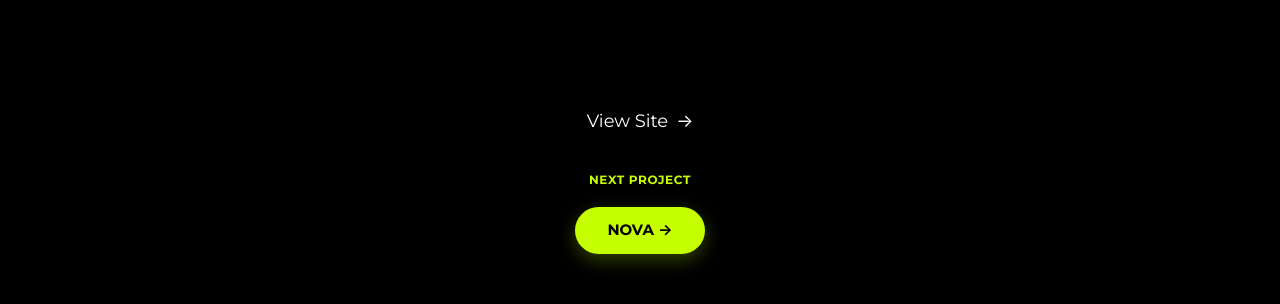
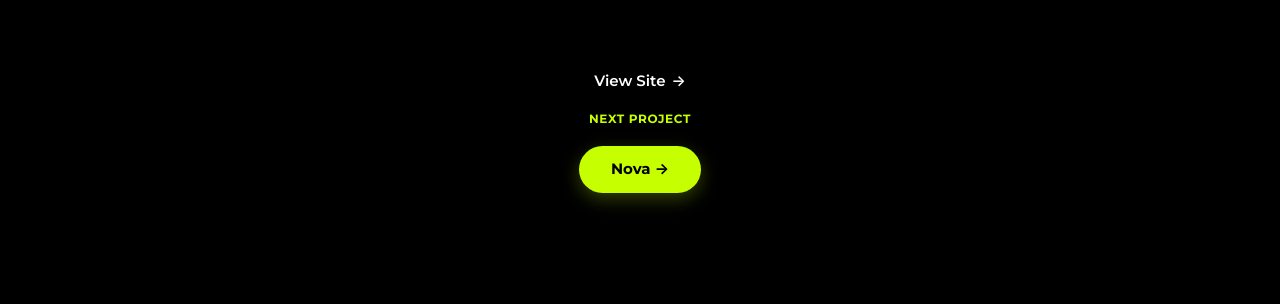
Before and after one commit to chinemeworlu05-dev/Chineme-Worlu, a React (Vite) app: page /projects/paschal in a window 1280 px wide. Shown: the part 3721-4025 px from the top of the page. Built offline with nearby package versions, Linux system fonts and the light colour scheme.

Commit message:
feat: add PaschalCaseStudy component and styles

```diff
--- a/src/components/PaschalCaseStudy.css
+++ b/src/components/PaschalCaseStudy.css
@@ -100,12 +100,14 @@
   opacity: 0.7;
 }
 
-.paschal-view-site span {
+.paschal-view-site span,
+.paschal-outro-link span {
   display: inline-block;
   transition: translate 0.25s var(--paschal-ease);
 }
 
-a.paschal-view-site:hover span {
+a.paschal-view-site:hover span,
+a.paschal-outro-link:hover span {
   translate: 4px 0;
 }
 
@@ -195,13 +197,23 @@
   flex-direction: column;
   align-items: center;
   gap: 18px;
-  padding: clamp(96px, 13vw, 200px) var(--paschal-pad) clamp(90px, 11vw, 170px);
+  padding: clamp(72px, 10vw, 150px) var(--paschal-pad) clamp(90px, 11vw, 170px);
   text-align: center;
 }
 
-.paschal-outro .paschal-view-site {
-  font-size: clamp(16px, 1.4vw, 22px);
-  margin-bottom: clamp(8px, 1.4vw, 24px);
+.paschal-outro-link {
+  display: inline-flex;
+  align-items: center;
+  gap: 6px;
+  font-size: 15px;
+  font-weight: 600;
+  color: #ffffff;
+  text-decoration: none;
+  transition: opacity 0.2s ease;
+}
+
+a.paschal-outro-link:hover {
+  opacity: 0.7;
 }
 
 .paschal-next-label {
@@ -360,7 +372,8 @@
   }
 
   .paschal-next-pill:hover,
-  a.paschal-view-site:hover span {
+  a.paschal-view-site:hover span,
+  a.paschal-outro-link:hover span {
     transform: none;
     translate: none;
   }
--- a/src/components/PaschalCaseStudy.jsx
+++ b/src/components/PaschalCaseStudy.jsx
@@ -17,7 +17,7 @@
 const VIDEO_H = 1920;
 
 /* The walkthroughs play this much faster than they were recorded */
-const PLAYBACK_RATE = 2;
+const PLAYBACK_RATE = 3;
 
 /* The laptop videos fill their card, except `whole` ones, which are shown
    uncropped at full height like the phones. The phone videos are shown at full height
@@ -235,10 +235,10 @@
 
         {/* 3. OUTRO */}
         <section className="paschal-outro" data-reveal>
-          <ViewSite className="paschal-view-site" />
+          <ViewSite className="paschal-outro-link" />
           <p className="paschal-next-label">Next Project</p>
           <Link to="/projects/nova" className="paschal-next-pill">
-            NOVA &rarr;
+            Nova &rarr;
           </Link>
         </section>
       </main>
```
